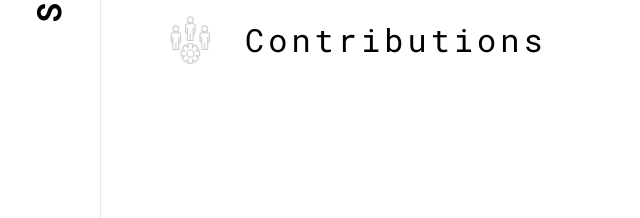
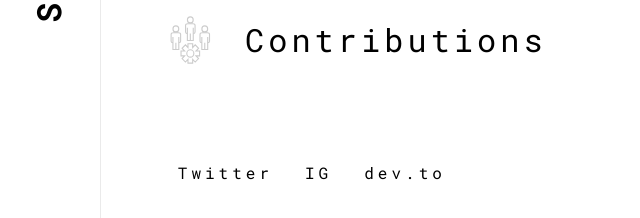
Before and after one commit to dance2die/landingpage, a Gatsby site: page / in a window 1280 px wide. Shown: the part 232-450 px from the top of the page, without its empty margins (0-640 px from the left). Built offline with nearby package versions, Linux system fonts and the light colour scheme; Gatsby itself is replaced by a stand-in of ours.

Commit message:
Refactored Links to its own file

```diff
--- /dev/null
+++ b/src/components/Links.js
@@ -0,0 +1,36 @@
+import React from 'react'
+import styled from 'styled-components'
+import { Link } from 'gatsby'
+
+const HeaderLink = styled(Link).attrs({
+  href: props => props.to,
+})`
+  text-decoration: none;
+`
+
+const ExternalLink = styled.a.attrs({
+  target: '_blank',
+  href: props => props.href,
+})`
+  display: flex;
+  align-items: center;
+  justify-content: flex-start;
+  position: relative;
+
+  padding: ${props => props.padding};
+
+  &:hover {
+    background-color: ${props => props.hoverBackgroundColor};
+  }
+`
+
+const InternalLink = styled(Link)`
+  display: flex;
+  align-items: center;
+  justify-content: flex-start;
+  position: relative;
+
+  padding: ${props => props.padding};
+`
+
+export { HeaderLink, ExternalLink, InternalLink }
--- a/src/components/layout.js
+++ b/src/components/layout.js
@@ -3,7 +3,8 @@ import PropTypes from 'prop-types'
 import Helmet from 'react-helmet'
 import { StaticQuery, graphql } from 'gatsby'
 import styled, { injectGlobal } from 'styled-components'
-import { Link } from 'gatsby'
+
+import { HeaderLink } from '../components/Links'
 
 injectGlobal`
   @import url('https://fonts.googleapis.com/css?family=Roboto+Mono');
@@ -38,22 +39,32 @@ const Header = styled.h1`
   transform-origin: top left;
 `
 
-// const HeaderLink = styled.a.attrs({
-const HeaderLink = styled(Link).attrs({
-  href: props => props.to,
-})`
-  text-decoration: none;
-`
-
 const Content = styled.div`
   margin: 0 auto;
   max-width: 100vw;
   width: 100%;
 `
 
+const ContentContainer = styled.div`
+  display: flex;
+  flex-direction: column;
+`
+
 const Container = styled.div`
   display: flex;
   flex-direction: row;
+`
+
+const SocialNetworkContainer = styled.ul`
+  list-style: none;
+  display: flex;
+  flex-direction: row;
+
+  padding: 0 6vw;
+`
+
+const SocialNetworkItem = styled.li`
+  margin-right: 2rem;
 `
 
 const Layout = ({ children, data }) => (
@@ -84,7 +95,14 @@ const Layout = ({ children, data }) => (
               <HeaderLink to="/">Sung Kim</HeaderLink>
             </Header>
           </HeaderContainer>
-          <Content>{children}</Content>
+          <ContentContainer>
+            <Content>{children}</Content>
+            <SocialNetworkContainer>
+              <SocialNetworkItem>Twitter</SocialNetworkItem>
+              <SocialNetworkItem>IG</SocialNetworkItem>
+              <SocialNetworkItem>dev.to</SocialNetworkItem>
+            </SocialNetworkContainer>
+          </ContentContainer>
         </Container>
       </>
     )}
--- a/src/pages/index.js
+++ b/src/pages/index.js
@@ -3,6 +3,7 @@ import { Link } from 'gatsby'
 import styled from 'styled-components'
 
 import Layout from '../components/layout'
+import { ExternalLink, InternalLink } from '../components/Links'
 
 import blogFigure from '../svg/blog.svg'
 import creationsFigure from '../svg/creations.svg'
@@ -31,30 +32,30 @@ const LinkStyle = {
   hoverBackgroundColor: 'rgba(0, 0, 0, 0.03)',
 }
 
-const ExternalLink = styled.a.attrs({
-  target: '_blank',
-  href: props => props.href,
-})`
-  display: flex;
-  align-items: center;
-  justify-content: flex-start;
-  position: relative;
+// const ExternalLink = styled.a.attrs({
+//   target: '_blank',
+//   href: props => props.href,
+// })`
+//   display: flex;
+//   align-items: center;
+//   justify-content: flex-start;
+//   position: relative;
 
-  padding: ${props => props.padding};
+//   padding: ${props => props.padding};
 
-  &:hover {
-    background-color: ${props => props.hoverBackgroundColor};
-  }
-`
+//   &:hover {
+//     background-color: ${props => props.hoverBackgroundColor};
+//   }
+// `
 
-const InternalLink = styled(Link)`
-  display: flex;
-  align-items: center;
-  justify-content: flex-start;
-  position: relative;
+// const InternalLink = styled(Link)`
+//   display: flex;
+//   align-items: center;
+//   justify-content: flex-start;
+//   position: relative;
 
-  padding: ${props => props.padding};
-`
+//   padding: ${props => props.padding};
+// `
 
 const Figure = styled.img.attrs({
   src: props => props.src,
```
